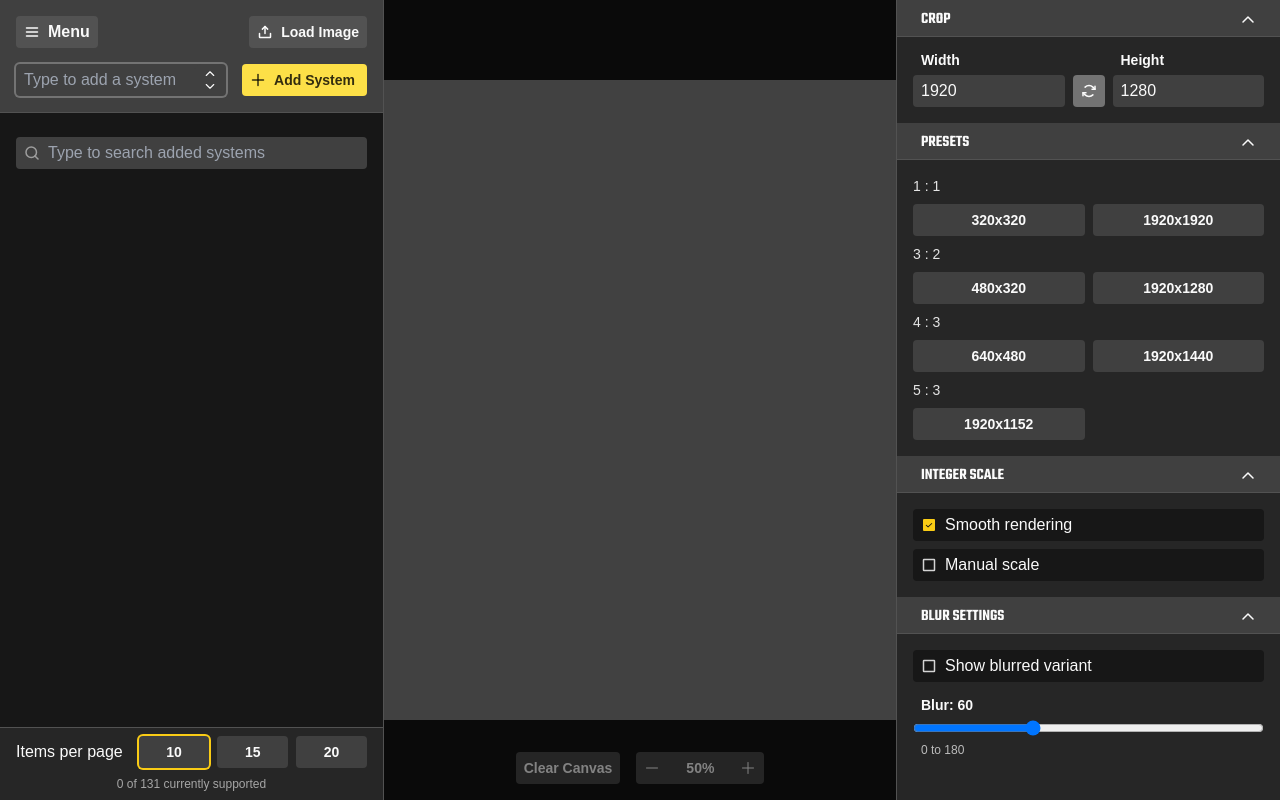
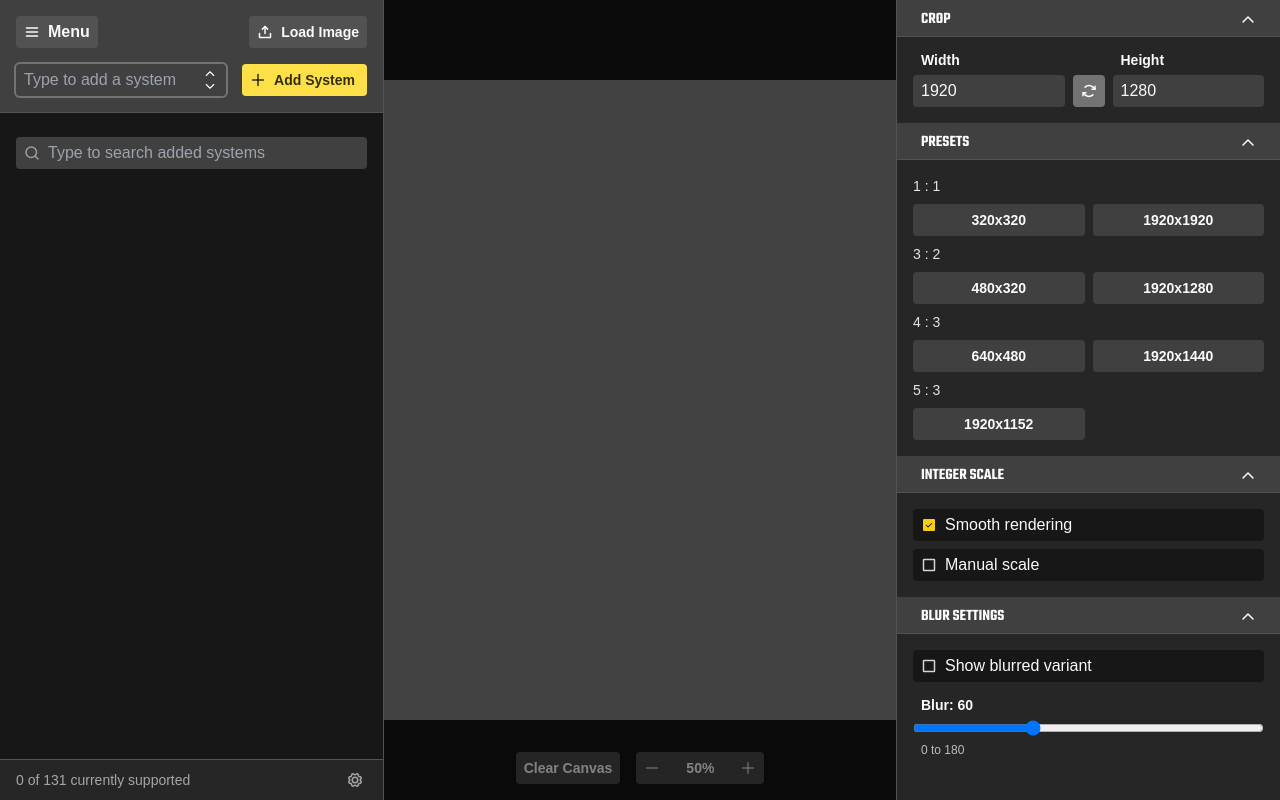
Before and after one commit to mluizvitor/albedo-wallpaper-cropper, a React (Vite) app: page / in a window 1280 px wide. Built offline with nearby package versions, Linux system fonts and the light colour scheme; a web font is replaced by a local one.

Commit message:
Added Prompt containing file list settings - Select number of pages to show per page - Select to show or not blurred variations (still exports blurred)

```diff
--- a/src/components/FileCard/index.tsx
+++ b/src/components/FileCard/index.tsx
@@ -6,25 +6,28 @@ import { SystemProps } from '../../hooks/useSystemsCollection';
 
 interface FileCardProps {
   item: SystemProps;
+  hideBlurred?: boolean;
   renameMethod: () => void;
   replaceMethod: () => void;
   exportMethod: () => void;
   deleteMethod: () => void;
 }
 
-export function FileCard({ item, renameMethod, replaceMethod, exportMethod, deleteMethod }: FileCardProps) {
+export function FileCard({ item, hideBlurred, renameMethod, replaceMethod, exportMethod, deleteMethod }: FileCardProps) {
   return (
     <li className={[styles.cardContainer, 'group'].join(' ')}>
-      <div className={styles.cardImageWrapper}
+      <div className={[styles.cardImageWrapper, hideBlurred ? 'grid-cols-1' : 'grid-cols-[2fr_1fr]'].join(' ')}
         title={`ES theme: ${item.theme}\nName: ${item.fullName}\nManufacturer: ${item.manufacturer}`}>
         <Zoom zoomMargin={32}>
           <img className={[styles.cardSystemImg, 'rounded-l aspect-video'].join(' ')}
             src={item.file.normal} />
         </Zoom>
-        <Zoom zoomMargin={32}>
-          <img className={[styles.cardSystemImg, 'rounded-r aspect-auto'].join(' ')}
-            src={item.file.blurred} />
-        </Zoom>
+        {!hideBlurred && (
+          <Zoom zoomMargin={32}>
+            <img className={[styles.cardSystemImg, 'rounded-r aspect-auto'].join(' ')}
+              src={item.file.blurred} />
+          </Zoom>
+        )}
       </div>
       <div className='flex items-center mt-1'>
         <span className={styles.cardSystemName}>
--- a/src/components/FileCard/styles.module.css
+++ b/src/components/FileCard/styles.module.css
@@ -4,7 +4,7 @@
 }
 
 .cardImageWrapper {
-  @apply grid gap-0.5 grid-cols-[2fr_1fr] grow;
+  @apply grid gap-0.5 grow;
 }
 
 .cardImageWrapper div {
--- a/src/components/Section/index.tsx
+++ b/src/components/Section/index.tsx
@@ -4,12 +4,13 @@ import { ReactNode, useState } from 'react';
 interface SectionSeparatorProps {
   title: string;
   className?: string;
+  closed?: boolean;
   children: ReactNode;
 }
 
-export function MenuSection({ title, className, children }: SectionSeparatorProps) {
+export function MenuSection({ title, className, closed = false, children }: SectionSeparatorProps) {
 
-  const [isMenuSectionOpen, setIsMenuSectionOpen] = useState(true);
+  const [isMenuSectionOpen, setIsMenuSectionOpen] = useState(!closed);
 
   function toggleMenuSection() {
     setIsMenuSectionOpen(!isMenuSectionOpen);
--- a/src/sections/FileListSection/index.tsx
+++ b/src/sections/FileListSection/index.tsx
@@ -1,6 +1,6 @@
 import { ChangeEvent, FormEvent, Fragment, useEffect, useState } from 'react';
 import { useCanvas } from '../../hooks/useCanvas';
-import { Backspace, CaretDoubleLeft, CaretDoubleRight, CaretDown, CaretLeft, CaretRight, CaretUp, CheckCircle, DownloadSimple, FloppyDisk, List, MagnifyingGlass, Plus, Trash, UploadSimple } from 'phosphor-react';
+import { Backspace, CaretDoubleLeft, CaretDoubleRight, CaretDown, CaretLeft, CaretRight, CaretUp, CheckCircle, DownloadSimple, FloppyDisk, Gear, List, MagnifyingGlass, Plus, Trash, UploadSimple } from 'phosphor-react';
 import { SideBar } from '../../components/SideBar';
 import { IndexedSystemProps, SystemProps, useSystemsCollection } from '../../hooks/useSystemsCollection';
 import Button from '../../components/Button';
@@ -11,6 +11,7 @@ import 'react-medium-image-zoom/dist/styles.css';
 
 import styles from './styles.module.css';
 import { FileCard } from '../../components/FileCard';
+import Checkbox from '../../components/Checkbox';
 
 export default function FileListSection() {
 
@@ -29,13 +30,16 @@ export default function FileListSection() {
   const [isClearDialogOpen, setIsClearDialogOpen] = useState(false);
   const [isEditDialogOpen, setIsEditDialogOpen] = useState(false);
   const [isProjectDialogOpen, setIsProjectDialogOpen] = useState(false);
+  const [isFileListSettingsDialogOpen, setIsFileListSettingsDialogOpen] = useState(false);
 
   const [currentEditData, setCurrentEditData] = useState({} as SystemProps);
   const [selectedSystem, setSelectedSystem] = useState({} as IndexedSystemProps);
   const [systemQuerySearch, setSystemQuerySearch] = useState('');
   const [addedSystemQuery, setAddedSystemQuery] = useState('');
 
-  const [imagePerPage, setImagePerPage] = useState(10);
+  const [hideBlurredFile, setHideBlurredFile] = useState(false);
+
+  const [imagePerPage, setImagePerPage] = useState(15);
   const [paginatorStart, setPaginatorStart] = useState(0);
 
 
@@ -51,8 +55,6 @@ export default function FileListSection() {
   const filteredAddedSystem = addedSystemQuery === ''
     ? systemCollection
     : systemCollection.filter(item => {
-      // return item.systemName.toLowerCase().includes(addedSystemQuery.toLowerCase());
-
       const filteredByName = item.theme.toLowerCase().includes(addedSystemQuery.toLowerCase());
       const filteredByManufacturer = item.manufacturer.toLowerCase().includes(addedSystemQuery.toLowerCase());
       const filteredByFullName = item.fullName.toLowerCase().includes(addedSystemQuery.toLowerCase());
@@ -334,6 +336,7 @@ export default function FileListSection() {
           {filteredAddedSystem.map(item => (
             <FileCard key={item.id}
               item={item}
+              hideBlurred={hideBlurredFile}
               renameMethod={() => {
                 toggleEditDialog();
                 setCurrentEditData(item);
@@ -390,25 +393,53 @@ export default function FileListSection() {
               onClick={() => { setPaginatorStart((Math.ceil(filteredAddedSystem.length / imagePerPage) - 1) * imagePerPage); }} />
           </div>
         )}
-        <div className='flex gap-2 items-center mb-2'>
-          <span className='mr-2 shrink-0'>{'Items per page'}</span>
+
+        <div className='flex items-center opacity-60'>
+          <span className='w-full text-sm'>
+            {addedSystemQuery.length !== 0 ? `Found ${filteredAddedSystem.length} ${filteredAddedSystem.length === 1 ? 'system' : 'systems'}` : `${systemCollection.length} of ${systemList.length} currently supported`}
+          </span>
+          <Button label='List settings'
+            hideLabel
+            className='p-1 h-auto bg-transparent'
+            icon={<Gear size={16}
+              weight='bold' />}
+            onClick={() => setIsFileListSettingsDialogOpen(true)} />
+        </div>
+      </div>
+
+      {/**
+       *
+       * File list settings
+       *
+       */}
+
+      <Prompt open={isFileListSettingsDialogOpen}
+        onClose={() => setIsFileListSettingsDialogOpen(!isFileListSettingsDialogOpen)}
+        promptTitle='List settings'>
+        <div>
+          <Checkbox id='fileList_hideBlurredFile'
+            label='Hide blurred variations'
+            checked={hideBlurredFile}
+            className='bg-neutral-800 px-2 py-1 mb-2'
+            triggerMethod={() => setHideBlurredFile(!hideBlurredFile)} />
+
+          <span className='mb-1 block'>{'Items per page'}</span>
+          <div className='flex gap-2 items-center'>
             <Button label='10'
-            className={['flex-1 ring-2 justify-center', imagePerPage === 10 ? 'ring-yellow-400' : 'ring-transparent'].join(' ')}
+              className={['flex-1 ring-2 justify-center bg-neutral-800', imagePerPage === 10 ? 'ring-yellow-400' : 'ring-transparent'].join(' ')}
               onClick={() => setImagePerPage(10)}
             />
             <Button label='15'
-            className={['flex-1 ring-2 justify-center', imagePerPage === 15 ? 'ring-yellow-400' : 'ring-transparent'].join(' ')}
+              className={['flex-1 ring-2 justify-center bg-neutral-800', imagePerPage === 15 ? 'ring-yellow-400' : 'ring-transparent'].join(' ')}
               onClick={() => setImagePerPage(15)}
             />
             <Button label='20'
-            className={['flex-1 ring-2 justify-center', imagePerPage === 20 ? 'ring-yellow-400' : 'ring-transparent'].join(' ')}
+              className={['flex-1 ring-2 justify-center bg-neutral-800', imagePerPage === 20 ? 'ring-yellow-400' : 'ring-transparent'].join(' ')}
               onClick={() => setImagePerPage(20)}
             />
           </div>
-        <span className='w-full text-xs text-center opacity-60'>
-          {addedSystemQuery.length !== 0 ? `Found ${filteredAddedSystem.length} ${filteredAddedSystem.length === 1 ? 'system' : 'systems'}` : `${systemCollection.length} of ${systemList.length} currently supported`}
-        </span>
         </div>
+      </Prompt>
 
       {/**
        *
```
Lines whose indentation alone changed are shown as unchanged.
